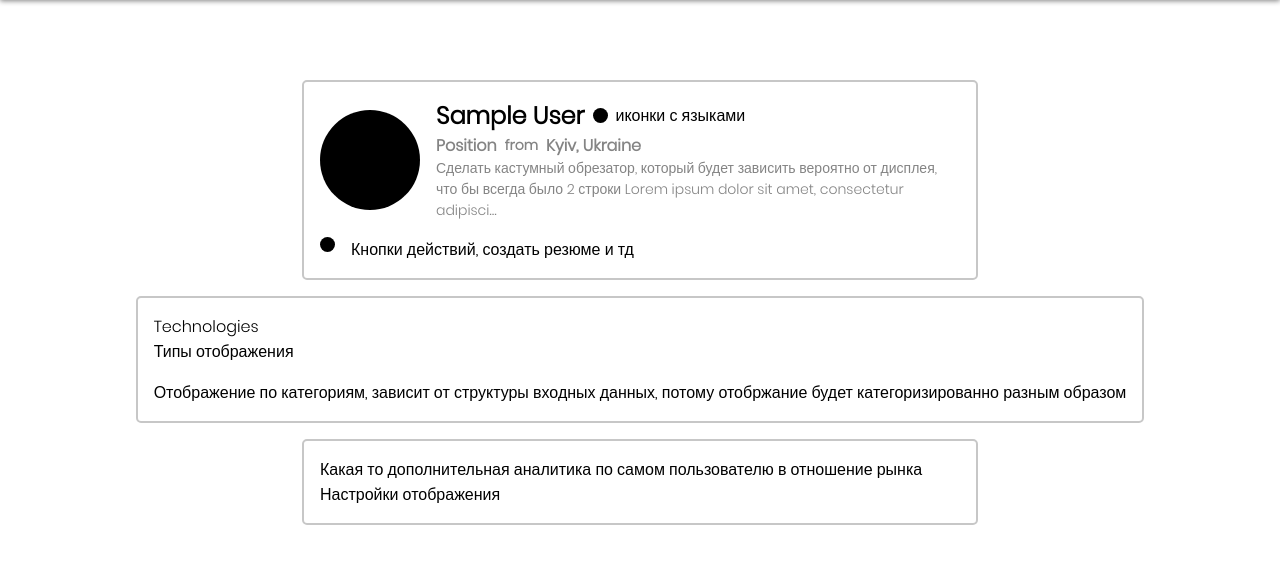
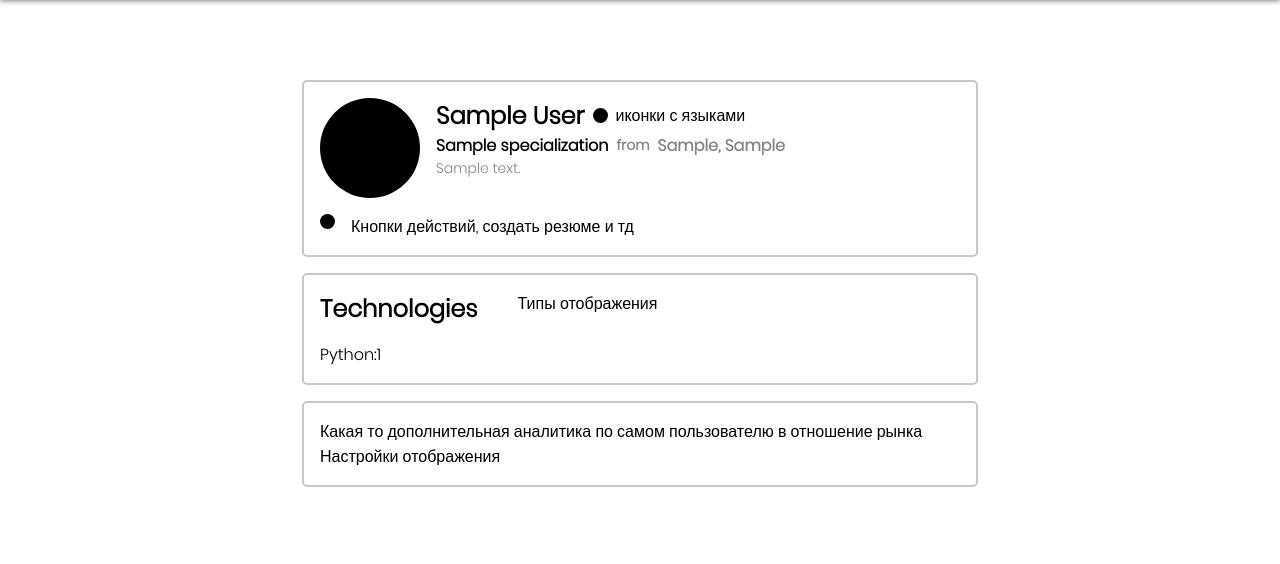
Before and after one commit to Asirg/Django-project, a Django app: page /users/1/ in a window 1280 px wide. Shown: the part 60-624 px from the top of the page. Run offline with Django 5.2, Linux system fonts and the light colour scheme; a user stored in the database is signed in; data comes from the database, SQL or seed files in the repository; tables that the repository leaves empty hold one stand-in row (values such as "Sample post"); parts of the project's set-up code (start-up, migrations or seed data) failed here and were passed over.

Commit message:
update display user account for base user data

```diff
--- a/src/base/models.py
+++ b/src/base/models.py
@@ -5,15 +5,24 @@ class Technology(models.Model):
     name = models.CharField(max_length=150)
     desctiption = models.TextField()
 
+    def __str__(self):
+        return self.name
+
 class Industry(models.Model):
     name = models.CharField(max_length=150)
     desctiption = models.TextField()
+
+    def __str__(self):
+        return self.name
 
 class Domain(models.Model):
     name = models.CharField(max_length=150)
     desctiption = models.TextField()
 
     industry = models.ForeignKey(Industry, on_delete=models.CASCADE)
+
+    def __str__(self):
+        return self.name
 
 class Specialization(models.Model):
     name = models.CharField(max_length=150)
@@ -24,3 +33,6 @@ class Specialization(models.Model):
         Technology,
         related_name="specializations",
     )
+
+    def __str__(self):
+        return self.name
--- a/src/static/styles/main.css
+++ b/src/static/styles/main.css
@@ -228,7 +228,7 @@ input::placeholder {
 }
 
 .font-color-black {
-    color: var(--color-secondary);
+    color: var(--color-black);
 }
 
 .font-color-primary {
--- a/src/users/models.py
+++ b/src/users/models.py
@@ -16,6 +16,9 @@ class UserSkill(models.Model):
         ]
     )
 
+    def __str__(self):
+        return f"{self.technology.name}:{self.score}"
+
 class UserProfile(models.Model):
     user = models.OneToOneField(User, on_delete=models.CASCADE)
 
--- a/src/users/templates/users/account.html
+++ b/src/users/templates/users/account.html
@@ -4,7 +4,7 @@
 
     <div class="window-border">
         <div class="flex-column gap-md">
-            <div class="flex-row align-items-center gap-md">
+            <div class="flex-row gap-md">
                 <div class="user-logo-big"></div>
                 <div class="flex-column">
                     <div class="flex-row gap-sm align-items-center">
@@ -13,12 +13,12 @@
                         иконки с языками
                     </div>
                     <div class="flex-row gap-sm font-size-md font-bold font-color-secondary align-items-center">
-                        <div>Position</div>
+                        <div class="font-color-black">{{user.userprofile.primary_specialization}}</div>
                         <div class="font-size-sm">from</div>
-                        <div>Kyiv, Ukraine</div>
+                        <div>{{user.userprofile.city}}, {{user.userprofile.country}}</div>
                     </div>
                     <div class="user-description font-size-sm font-color-secondary">
-                        {{"Сделать кастумный обрезатор, который будет зависить вероятно от дисплея, что бы всегда было 2 строки Lorem ipsum dolor sit amet, consectetur adipiscing elit, sed do eiusmod tempor incididunt ut labore et dolore magna aliqua. Ut enim ad minim veniam, quis nostrud exercitation ullamco laboris nisi ut aliquip ex ea commodo consequat. Duis aute irure dolor in reprehenderit in voluptate velit esse cillum dolore eu fugiat nulla pariatur. Excepteur sint occaecat cupidatat non proident, sunt in culpa qui officia deserunt mollit anim id est laborum."|truncatechars:150}}
+                        {{user.userprofile.description|truncatechars:150}}
                     </div>
                 </div>
             </div>
@@ -30,12 +30,14 @@
     </div>
     <div class="window-border">
         <div class="flex-column gap-md">
-            <div>
-                <div>Technologies</div>
+            <div class="flex-row gap-xxl">
+                <div class="font-size-xl font-bold">Technologies</div>
                 <div>Типы отображения</div>
             </div>
             <div>
-                Отображение по категориям, зависит от структуры входных данных, потому отобржание будет категоризированно разным образом
+                {% for technology in user.userprofile.skills.all %}
+                    {{technology}}
+                {% endfor %}
             </div>
         </div>
     </div>
```
